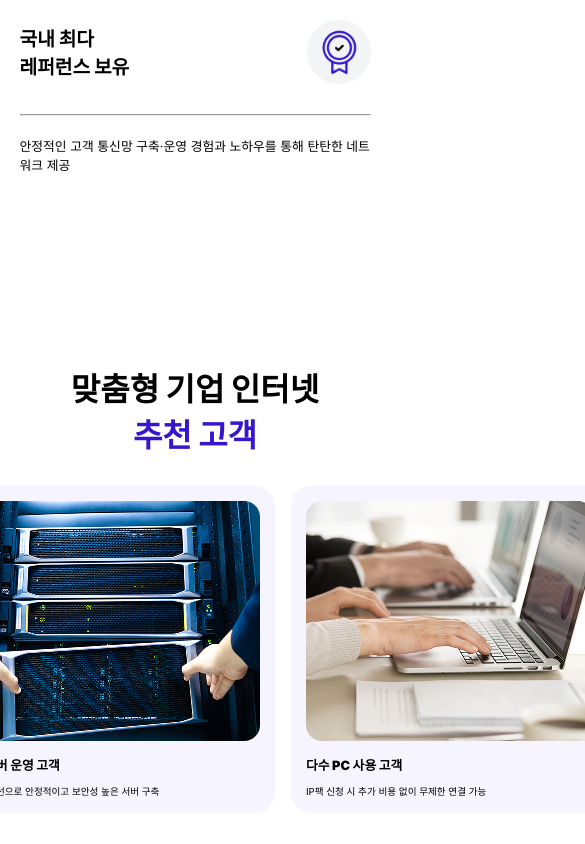
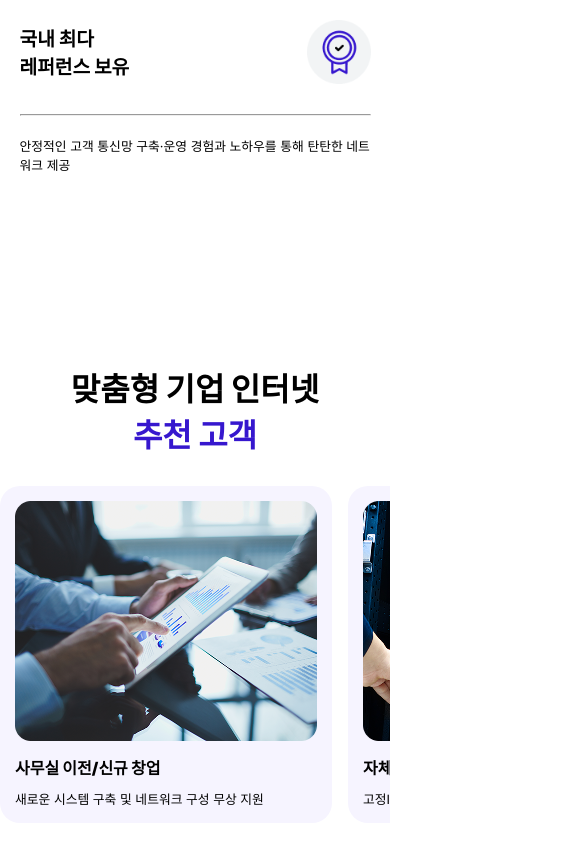
Before and after one commit to Fakhar-imran/Korean-telecom, a plain HTML site: page index.html in a window 390 px wide. Shown: the part 5143-5987 px from the top of the page, 585 px wide, since content can reach past the window. Drawn offline with Linux system fonts and the light colour scheme; a web font is replaced by a local one.

Commit message:
update index

```diff
--- a/style.css
+++ b/style.css
@@ -528,9 +528,6 @@ header {
   align-items: center;
   padding-top: 80px;
   padding-bottom: 80px;
-  width: 85%;
-  margin-right: auto;
-  margin-left: auto;
 }
 .pic-sec-text-container {
   padding: 30px;
@@ -550,7 +547,9 @@ header {
 }
 .pic-sec-pics-container {
   display: flex;
+  justify-content: center;
   column-gap: 1rem;
+  width: 85%;
 }
 .pic-columns {
   padding: 15px;
@@ -572,6 +571,7 @@ header {
   width: 100%;
 }
 /* picture section responsivness  */
+
 @media screen and (max-width: 992px) {
   .pic-col-text-1 {
     font-size: 0.8rem;
@@ -582,19 +582,13 @@ header {
 }
 @media screen and (max-width: 768px) {
   .pic-sec-pics-container {
+    justify-content: start;
     overflow-x: auto;
-    -webkit-overflow-scrolling: touch;
-    scroll-snap-type: x mandatory;
-    flex-wrap: nowrap;
+    width: 100%;
   }
   .pic-columns {
-    min-width: 18rem;
     flex: 0 0 auto;
     scroll-snap-align: start;
-
-  }
-  .pic-columns img{
-    width: 100%;
   }
 }
 @media screen and (max-width: 576px) {
@@ -604,4 +598,10 @@ header {
   .pic-blue-text {
     font-size: 2rem;
   }
+  .pic-col-text-1 {
+    font-size: 1rem;
+  }
+  .pic-col-text-2 {
+    font-size: 0.8rem;
+  }
 }
```
